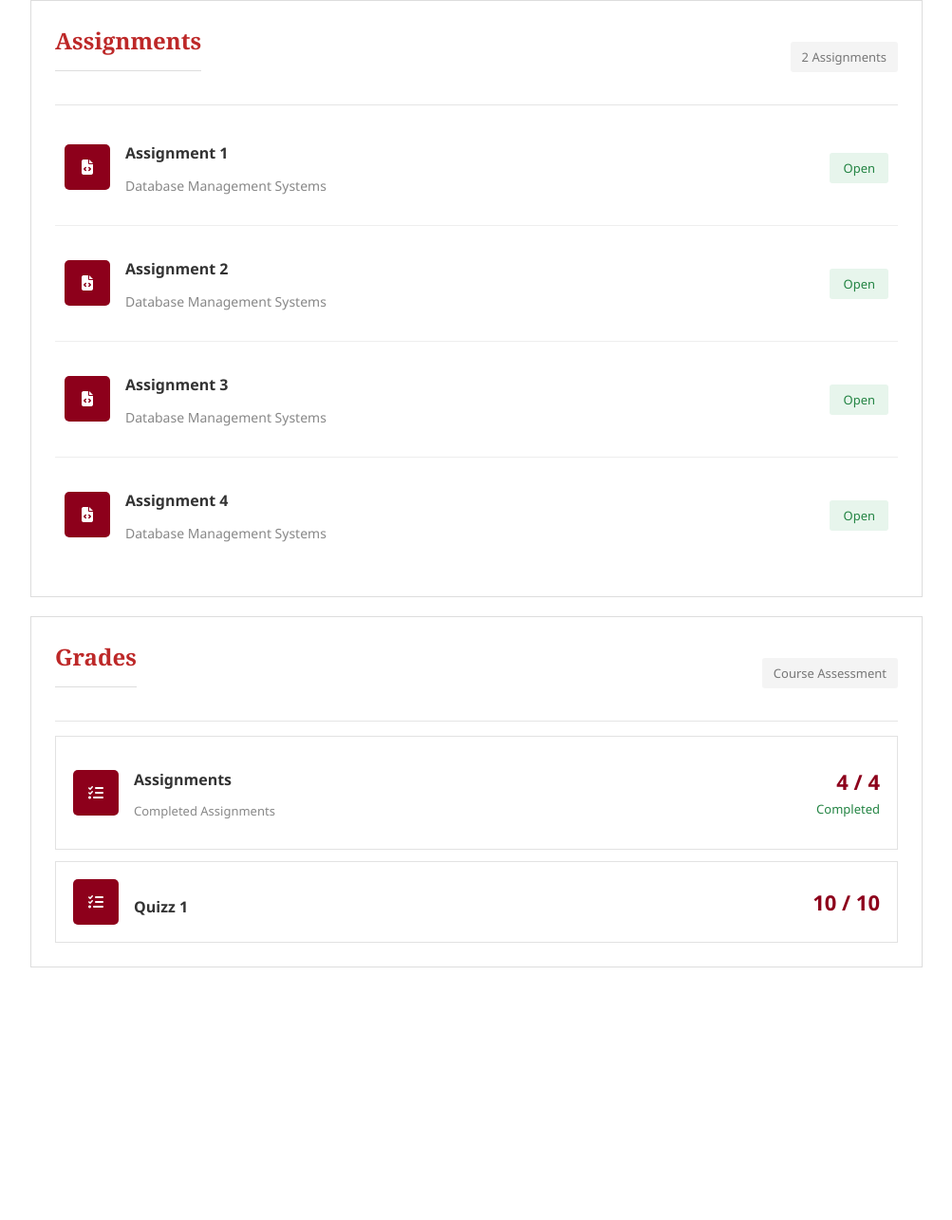
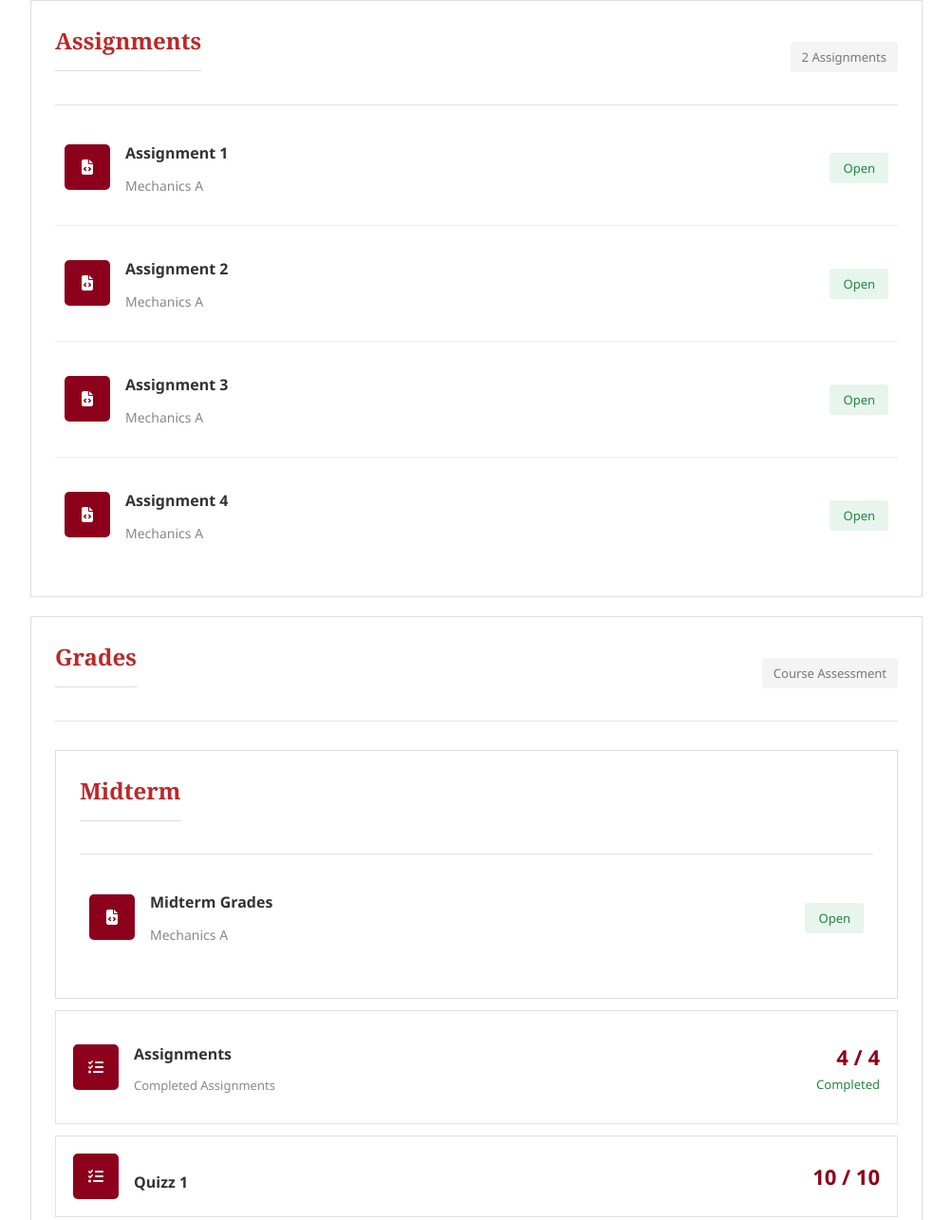
Before and after one commit to hamohamo1222222-stack/MYU-University, a plain HTML site: page courses/mechanics A.html in a window 1280 px wide. Shown: the part 3255-4540 px from the top of the page at 95% size, without its empty margins (268-1271 px from the left). Before the commit the page ends 4354 px from the top, so only its background shows below. Drawn offline with Linux system fonts and the light colour scheme.

Commit message:
Update university pages

```diff
--- a/courses/mechanics A.html
+++ b/courses/mechanics A.html
@@ -456,25 +456,25 @@
                     <div class="section-title"><h2>Assignments</h2><span>2 Assignments</span></div>
                     <a href="../assets/ass 1.htm" target="_blank" class="assignment assignment-link">
                         <div class="assignment-icon"><i class="fa-solid fa-file-code"></i></div>
-                        <div class="assignment-info"><h3>Assignment 1</h3><p>Database Management Systems</p></div>
+                        <div class="assignment-info"><h3>Assignment 1</h3><p>Mechanics A</p></div>
                         <div class="assignment-status"><span>Open</span></div>
                     </a>
 
                     <a href="../assets/ass 2.htm" target="_blank" class="assignment assignment-link">
                         <div class="assignment-icon"><i class="fa-solid fa-file-code"></i></div>
-                        <div class="assignment-info"><h3>Assignment 2</h3><p>Database Management Systems</p></div>
+                        <div class="assignment-info"><h3>Assignment 2</h3><p>Mechanics A</p></div>
                         <div class="assignment-status"><span>Open</span></div>
                     </a>
 
                     <a href="../assets/ass 2.htm" target="_blank" class="assignment assignment-link">
                         <div class="assignment-icon"><i class="fa-solid fa-file-code"></i></div>
-                        <div class="assignment-info"><h3>Assignment 3</h3><p>Database Management Systems</p></div>
+                        <div class="assignment-info"><h3>Assignment 3</h3><p>Mechanics A</p></div>
                         <div class="assignment-status"><span>Open</span></div>
                     </a>
 
                     <a href="../assets/ass 2.htm" target="_blank" class="assignment assignment-link">
                         <div class="assignment-icon"><i class="fa-solid fa-file-code"></i></div>
-                        <div class="assignment-info"><h3>Assignment 4</h3><p>Database Management Systems</p></div>
+                        <div class="assignment-info"><h3>Assignment 4</h3><p>Mechanics A</p></div>
                         <div class="assignment-status"><span>Open</span></div>
                     </a>
 
@@ -501,6 +501,20 @@
 
 
                     <div class="grades-container">
+
+                        <div class="grades-container">
+
+                            <div class="course-section" id="assignments">
+                            <div class="section-title"><h2>Midterm</h2></div>
+                            <a href="../assets/mecanics/Mecanics mid.pdf" target="_blank" class="assignment assignment-link">
+                                <div class="assignment-icon"><i class="fa-solid fa-file-code"></i></div>
+                                <div class="assignment-info"><h3>Midterm Grades</h3><p>Mechanics A</p></div>
+                                <div class="assignment-status"><span>Open</span></div>
+                            </a>
+
+
+
+                        </div>
 
 
                         <!-- MIDTERM -->
```
Also changed, not shown: courses/Math 2.html (+15 -0 lines), courses/int design.html (+14 -0 lines), courses/int network.html (+20 -6 lines), courses/operating.html (+18 -4 lines), courses/saftware 2.html (+16 -2 lines), 5 other files.
